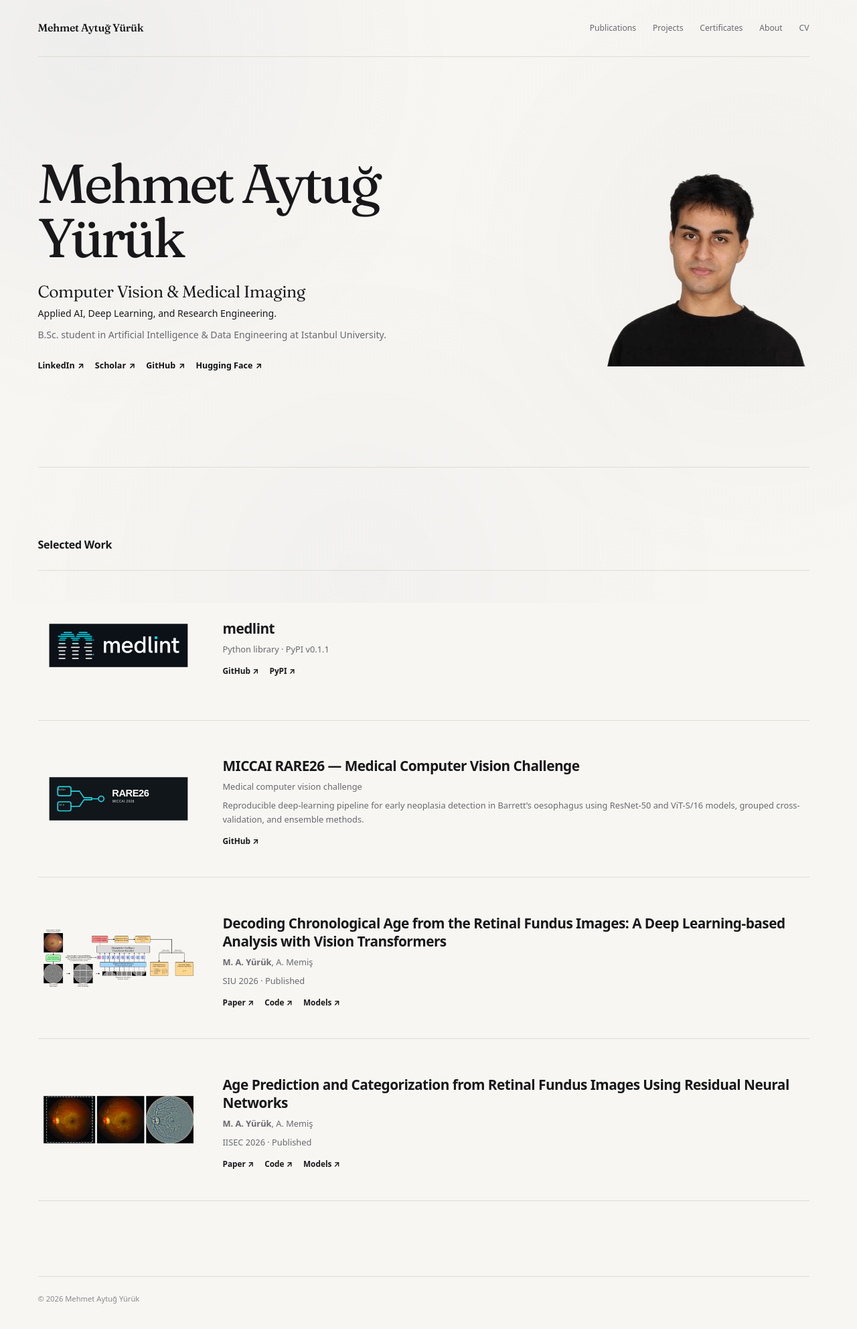
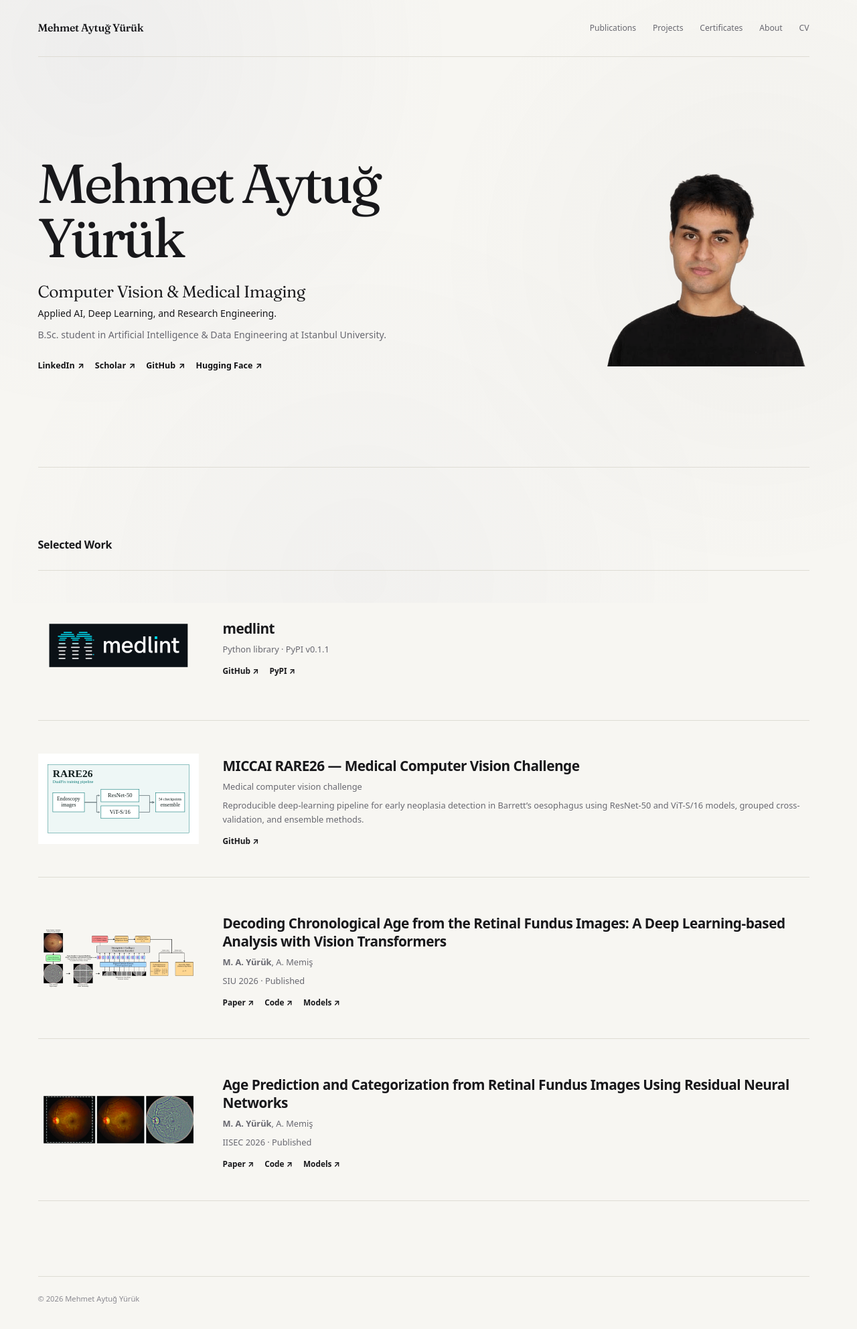
Before and after one commit to mehmetaytugyuruk/mehmetaytugyuruk.github.io, a Jekyll site: the page built from index.html, in a window 1280 px wide. Shown: the whole page at 67% size. Built offline with Jekyll 4.4.1, drawn with Linux system fonts in a browser that asks for light colours.

Commit message:
Match RARE26 visual to README pipeline style

```diff
--- a/_data/software.yml
+++ b/_data/software.yml
@@ -20,7 +20,7 @@
   display_order: 2
   name: MICCAI RARE26 — Medical Computer Vision Challenge
   image: /assets/images/projects/rare26.svg
-  image_alt: RARE26 project graphic showing the ResNet-50 and ViT-S/16 model branches.
+  image_alt: Light-theme RARE26 flowchart showing endoscopy images, ResNet-50 and ViT-S/16 branches, and a 54-checkpoint ensemble.
   programming_language: Python
   context: Medical computer vision challenge
   description: Reproducible deep-learning pipeline for early neoplasia detection in Barrett’s oesophagus using ResNet-50 and ViT-S/16 models, grouped cross-validation, and ensemble methods.
```
Also changed, not shown: assets/images/projects/rare26.svg.
